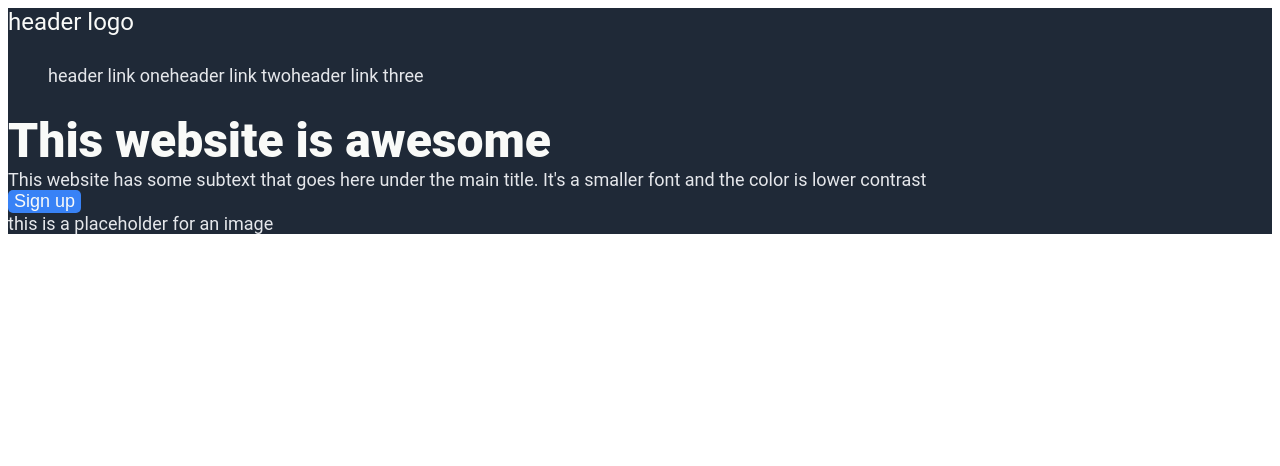
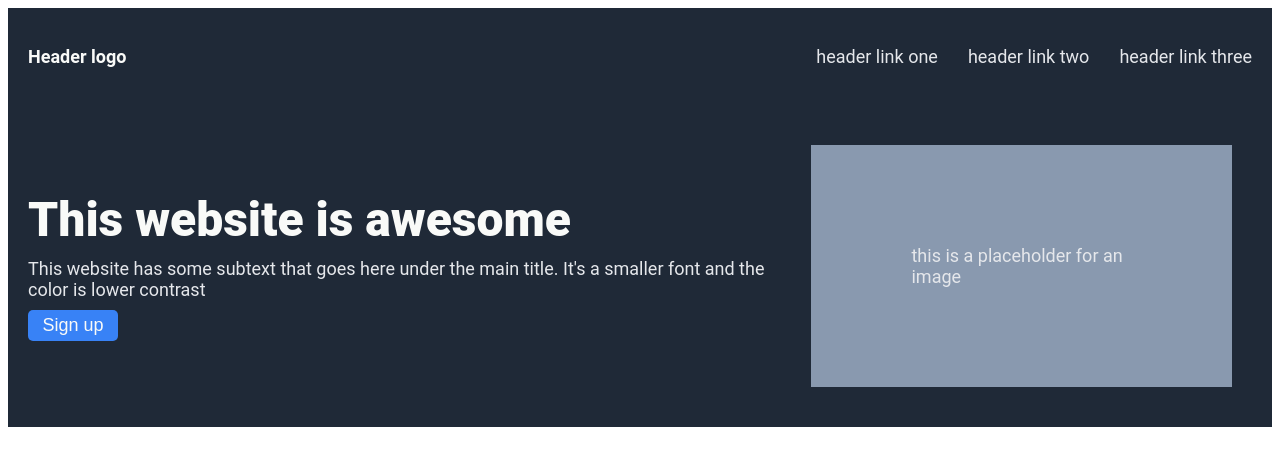
Before and after one commit to v3ndotacos/website, a plain HTML site: page index.html in a window 1280 px wide. Drawn offline with Linux system fonts and the light colour scheme.

Commit message:
web top-header temp

```diff
--- a/index.html
+++ b/index.html
@@ -1,48 +1,34 @@
 <!DOCTYPE html>
 <html lang="en">
   <head>
-    <meta charset="UTF-8">
-    <meta name="viewport" content="width=device-width, initial-scale=1.0">
+    <meta charset="UTF-8" />
+    <meta name="viewport" content="width=device-width, initial-scale=1.0" />
     <title>website</title>
-    <link rel="stylesheet" href="./styles.css">
+    <link rel="stylesheet" href="./styles.css" />
   </head>
   <body>
     <div class="top">
       <div class="header">
-        header logo
+        <div class="logo">Header logo</div>
         <ul>
           <li><a href="#">header link one</a></li>
           <li><a href="#">header link two</a></li>
           <li><a href="#">header link three</a></li>
         </ul>
       </div>
+      <div class="container">
         <div class="hero-text">
-            <div class="title">
-                This website is awesome
-            </div>
+          <div class="title">This website is awesome</div>
           <div class="subtitle">
             This website has some subtext that goes here under the main title.
             It's a smaller font and the color is lower contrast
           </div>
-        </div>
-        <button>
-            Sign up
-        </button>
-        <div class="placeholder">
-        this is a placeholder for an image
+          <div class="button-text">
+            <button>Sign up</button>
           </div>
         </div>
-
-
-
-
-
-
-
-
-
-
-
-
+        <div class="placeholder">this is a placeholder for an image</div>
+      </div>
+    </div>
   </body>
 </html>
--- a/styles.css
+++ b/styles.css
@@ -1,50 +1,84 @@
 body {
-    font-family: Roboto, 'Courier New', Courier, monospace;
+  font-family: Roboto, "Courier New", Courier, monospace;
+  display: flex;
+  flex-direction: column;
 }
 
-ul{
-    list-style-type: none;
-}
-
-a{
+a {
   text-decoration: none;
   color: #e5e7eb;
   font-size: 18px;
 }
 
-.top{
+li a {
+  color: #e5e7eb;
+  font-size: 18px;
+}
+.top {
   background-color: #1f2937;
   font-size: 18px;
+  display: flex;
+  flex-direction: column;
 }
-.top .header{
-    font-size: 24px;
-    color: #f9faf8;
+.header {
+  display: flex;
+  justify-content: space-between;
+  align-items: center;
 }
-.placeholder{
-    color: #e5e7eb;
+.header ul {
+  gap: 30px;
+  list-style-type: none;
+  display: flex;
 }
 
-.hero-text{
+.container {
+  display: flex;
+}
+
+.container,
+.header {
+  margin: 20px;
+}
+
+.header .logo {
+  color: #f9faf8;
+  font-weight: bold;
+}
+
+.hero-text {
   font-size: 18px;
   color: #e5e7eb;
+  display: flex;
+  flex-direction: column;
+  justify-content: center;
+  gap: 10px;
 }
 
-
-.hero-text .title{
+.hero-text .title {
   font-size: 48px;
   color: #f9faf8;
   font-weight: 900;
 }
 
-
-button{
+.button-text {
+  display: flex;
+}
+button {
   background-color: #3882f6;
   font-size: 18px;
   color: #f9faf8;
   border: none;
   border-radius: 5px;
+  padding: 5px;
+
+  flex: 0 1 90px;
 }
 
-.header ul{
+.placeholder {
+  color: #e5e7eb;
+  padding: 100px;
+  background-color: #8999af;
+  align-items: center;
   display: flex;
+  margin: 20px;
 }
```
Lines whose indentation alone changed are shown as unchanged.
